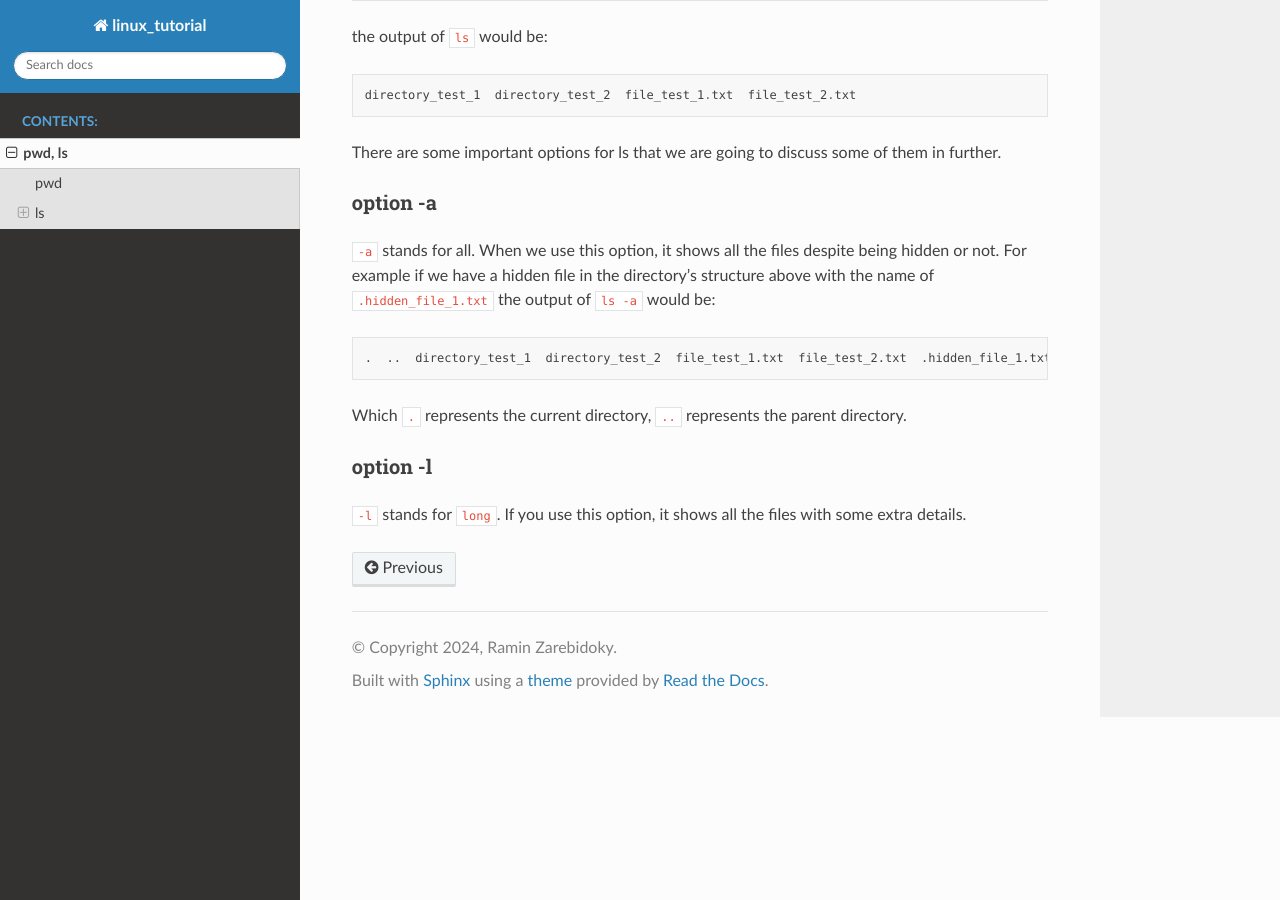
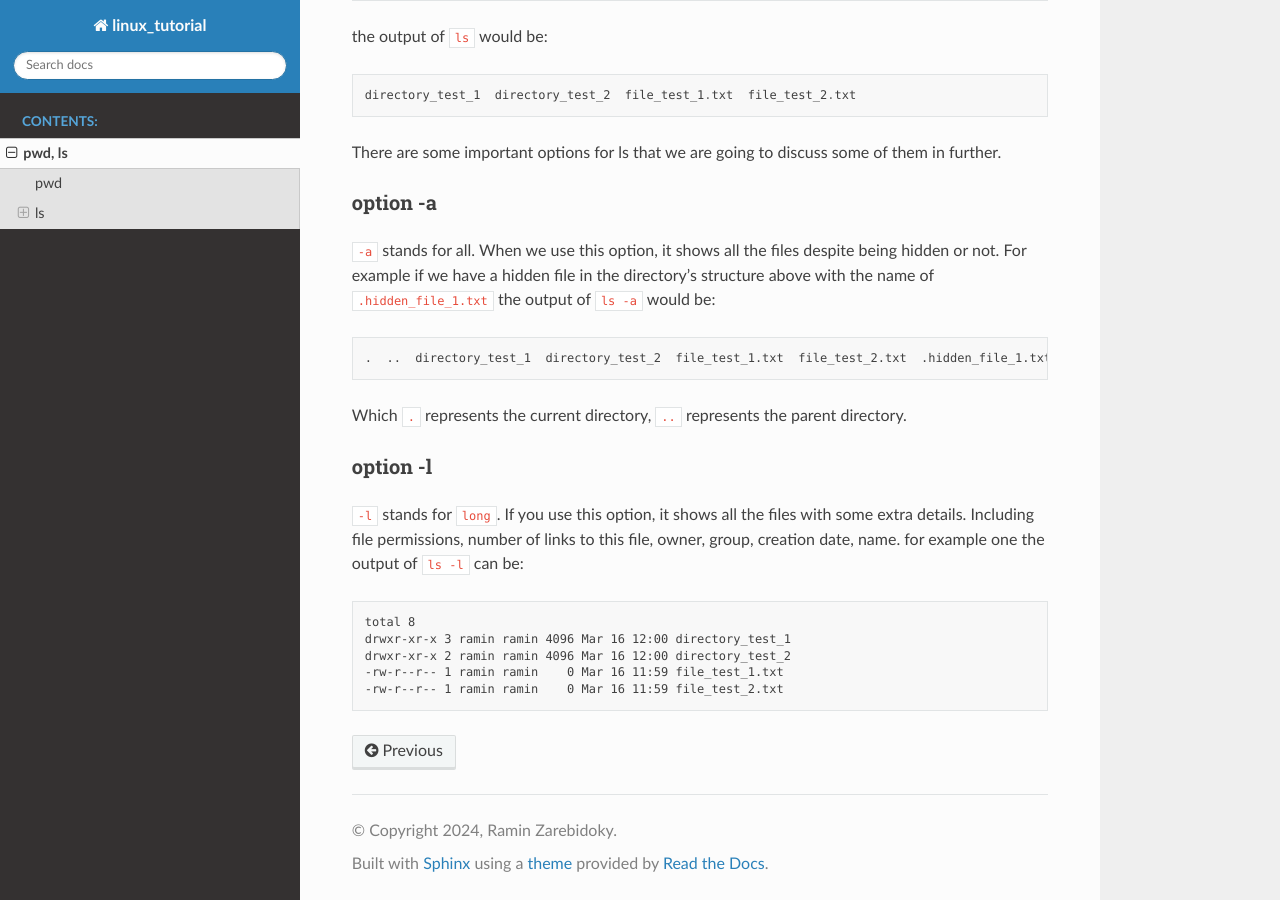
Before and after one commit to LiterallyTheOne/linux_tutorial, a Sphinx documentation site: the page built from docs/source/pwd_ls.rst, in a window 1280 px wide and 900 px high, scrolled down 805 px. Built offline with Sphinx 7.4.7 and the Read the Docs theme 2.0.0, drawn with Linux system fonts in a browser that asks for light colours.

Commit message:
Add more details to -l option

```diff
--- a/docs/source/pwd_ls.rst
+++ b/docs/source/pwd_ls.rst
@@ -76,3 +76,14 @@ option -l
 ``-l`` stands for ``long``.
 If you use this option, it shows all the files
 with some extra details.
+Including file permissions, number of links to this file,
+owner, group, creation date, name.
+for example one the output of ``ls -l`` can be:
+
+.. code-block:: text
+
+    total 8
+    drwxr-xr-x 3 ramin ramin 4096 Mar 16 12:00 directory_test_1
+    drwxr-xr-x 2 ramin ramin 4096 Mar 16 12:00 directory_test_2
+    -rw-r--r-- 1 ramin ramin    0 Mar 16 11:59 file_test_1.txt
+    -rw-r--r-- 1 ramin ramin    0 Mar 16 11:59 file_test_2.txt
```
